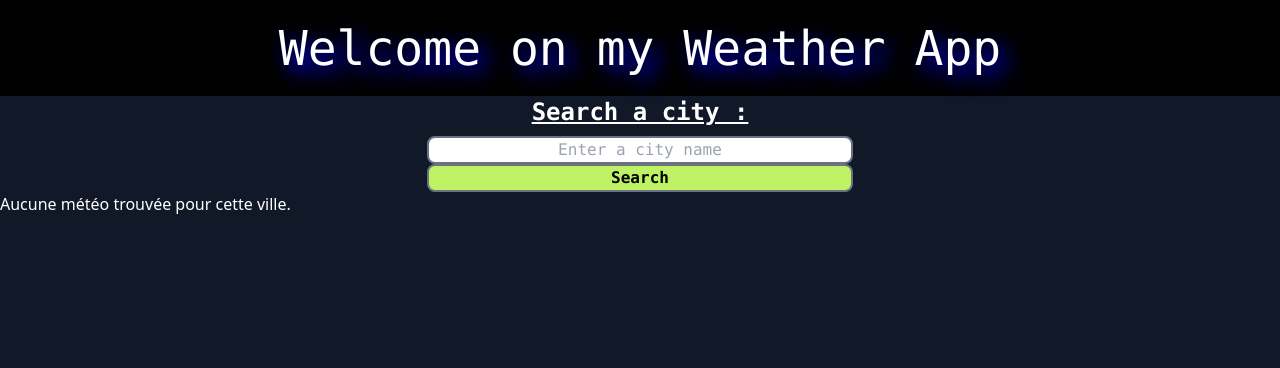
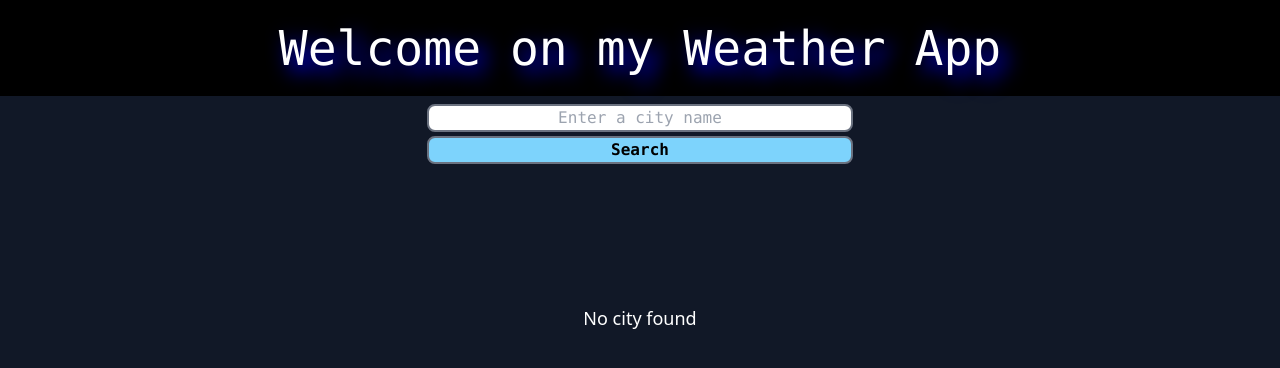
Before and after one commit to Denisdcb/WeatherApp, an Angular app: page / in a window 1280 px wide. Shown: the top 368 px of the page. Built offline with nearby package versions, Linux system fonts and the light colour scheme; no server answers.

Commit message:
Final update

```diff
--- a/src/app/app.component.html
+++ b/src/app/app.component.html
@@ -1 +1 @@
-<app-main-display></app-main-display>
+<app-weather-display></app-weather-display>
--- a/src/app/app.component.ts
+++ b/src/app/app.component.ts
@@ -1,11 +1,11 @@
 import { Component } from '@angular/core';
 import { RouterOutlet } from '@angular/router';
-import { MainDisplayComponent } from './components/main-display/main-display.component';
+import { WeatherDisplayComponent } from './components/weather-display/weather-display.component';
 
 @Component({
   selector: 'app-root',
   standalone: true,
-  imports: [RouterOutlet, MainDisplayComponent],
+  imports: [RouterOutlet, WeatherDisplayComponent],
   templateUrl: './app.component.html',
   styleUrl: './app.component.css'
 })
--- a/src/app/components/city-search-form/city-search-form.component.html
+++ /dev/null
@@ -1,5 +0,0 @@
-<h2 class="text-center text-2xl text-white font-bold font-mono underline mb-2">Search a city :</h2>
-<form class="form-search flex flex-col justify-between items-center h-3/4 font-mono">
-    <input type="text" class="form-input rounded-lg border-2 border-gray-500 text-center w-1/3" placeholder="Enter a city name">
-    <button class="form-button w-1/3 bg-lime-300 rounded-lg border-2 border-gray-500 text-center hover:bg-lime-500 font-bold">Search</button>
-<form>
--- a/src/app/components/main-display/main-display.component.html
+++ /dev/null
@@ -1,3 +0,0 @@
-<app-header></app-header>
-<app-city-search-form></app-city-search-form>
-<app-weather-display></app-weather-display>
--- a/src/app/components/weather-display/weather-display.component.html
+++ b/src/app/components/weather-display/weather-display.component.html
@@ -1,18 +1,22 @@
-@if(weather.length == 0)
- {
-  <p class="text-white">Aucune météo trouvée pour cette ville.</p>
- } @else {
-  <div class="weather-container h-screen flex justify-center mt-10">
-  <div class="weather-card bg-white w-[98%] md:w-1/3 h-1/2 rounded-md flex flex-col justify-around items-center shadow-md shadow-white">
-  <h2 class="text-4xl font-bold text-center mb-2">{{ city }}</h2>
-    <div class=" w-[98%] h-3/4 rounded-lg font-mono text-lg">
-      <p>Météo : {{ weather.main }}</p>
-      <p>Description : {{ weather.description }}</p>
-      <p>Température : {{ temp }} °C</p>
-      <p>Température ressenti : {{ tempFeels }} °C</p>
-      <p>Humidité : {{ main.humidity }} %</p>
-      <p>Pression : {{ main.pressure }} hPa</p>
-    </div>
+<app-header></app-header>
+<div class="h-3/4 flex flex-col items-center">
+  <form [formGroup]="myForm" (ngSubmit)="onSubmit()" class="w-1/3 h-1/3 mt-2 flex flex-col font-mono items-center">
+      <input id="city" type="text" formControlName="city" class="form-input rounded-lg border-2 border-gray-500 text-center w-full mb-1" placeholder="Enter a city name">
+      <button type="submit" class="form-button w-full bg-sky-300 rounded-lg border-2 border-gray-500 text-center hover:bg-sky-600 font-bold">Search</button>
+  </form>
+
+  @if(city !== '') {
+    <div class="bg-white rounded-lg w-1/3 h-1/2 text-lg font-mono">
+    <h2 class="text-center text-4xl font-bold font-mono underline mb-2">{{ city }}</h2>
+    <p>Weather : {{ weather.main }}</p>
+    <p>Description : {{ weather.description }}</p>
+    <p>Temp : {{ temp }} °C</p>
+    <p>Feel Temp : {{ tempFeels }} °C</p>
+    <p>Humidity : {{ main.humidity }} %</p>
+    <p>Press : {{ main.pressure }} hPa</p>
   </div>
+  }@else {
+    <p class="text-white text-lg">No city found</p>
+  }
+
 </div>
- }
--- a/src/app/components/weather-display/weather-display.component.ts
+++ b/src/app/components/weather-display/weather-display.component.ts
@@ -1,26 +1,33 @@
-import { Component, inject, OnInit } from '@angular/core';
+import { Component, inject } from '@angular/core';
 import { WeatherService } from '../../services/weather.service';
-import { HttpClient } from '@angular/common/http';
+import { FormGroup, FormControl, ReactiveFormsModule } from '@angular/forms';
+import { HeaderComponent } from '../header/header.component';
 
 
 @Component({
   selector: 'app-weather-display',
   standalone: true,
-  imports: [],
+  imports: [ReactiveFormsModule, HeaderComponent],
   templateUrl: './weather-display.component.html',
   styleUrl: './weather-display.component.css'
 })
 export class WeatherDisplayComponent {
+
+  private weatherService: WeatherService = inject(WeatherService);
+
+  myForm = new FormGroup({
+      city: new FormControl(''),
+    });
+
   weather: any = [];
   main: any = [];
   city: string = '';
   temp: number = 0;
   tempFeels: number = 0;
 
-  private weatherService: WeatherService = inject(WeatherService);
-
-  ngOnInit(): void {
-    this.weatherService.getWeather('Montréal').subscribe(data => {
+  onSubmit() {
+    const formData = this.myForm.value.city;
+    this.weatherService.getWeather(this.myForm.value.city).subscribe(data => {
       this.weather = data.weather[0];
       this.main = data.main;
       this.city = data.name;
@@ -28,4 +35,5 @@ export class WeatherDisplayComponent {
       this.tempFeels = Math.round(this.main.feels_like - 273.15);
     });
   }
+
 }
--- a/src/app/services/weather.service.ts
+++ b/src/app/services/weather.service.ts
@@ -11,7 +11,7 @@ export class WeatherService {
   private geoUrl: string = 'http://api.openweathermap.org/geo/1.0/direct?q=';
   private weatherUrl: string = 'https://api.openweathermap.org/data/2.5/weather?lat=';
 
-  getWeather(city: string): Observable<any> {
+  getWeather(city: any): Observable<any> {
     return this.http.get<any>(this.geoUrl + city + '&appid=' + this.API_KEY).pipe(
       tap(data => {
         if (data.length === 0) {
--- a/src/index.html
+++ b/src/index.html
@@ -7,7 +7,7 @@
   <meta name="viewport" content="width=device-width, initial-scale=1">
   <link rel="icon" type="image/x-icon" href="favicon.ico">
 </head>
-<body class="bg-gray-900">
+<body class="bg-gray-900 h-screen">
   <app-root></app-root>
 </body>
 </html>
```
Also changed, not shown: src/app/components/city-search-form/city-search-form.component.ts (deleted, +0 -12 lines), src/app/components/main-display/main-display.component.ts (deleted, +0 -15 lines), src/app/components/city-search-form/city-search-form.component.css (deleted), src/app/components/main-display/main-display.component.css (deleted).
